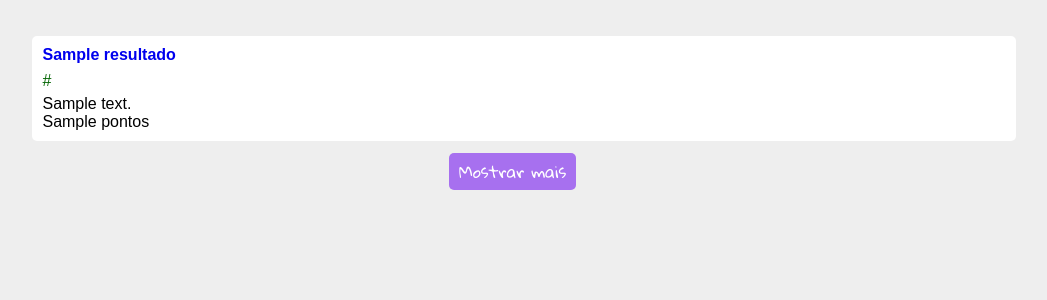
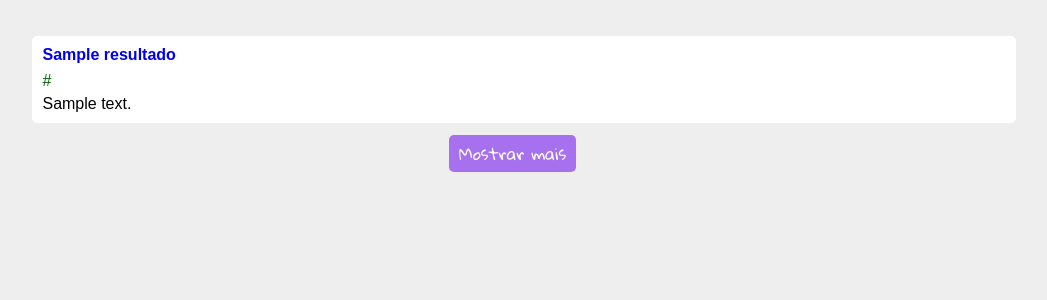
Before and after one commit to PedroHenriqueDevBR/avaliacao-buscador, a Django app: template web/poodle/templates/resultado.html in a window 1280 px wide. Shown: the part 56-356 px from the top of the page, without its empty margins (116-1163 px from the left). Run offline with Django 3.2, Linux system fonts and the light colour scheme; the template is opened without the code that fills it: most values are stand-ins (such as "Sample title", 1, 10 or a date in 2020).

Commit message:
alterações do pedro

```diff
--- a/web/poodle/templates/resultado.html
+++ b/web/poodle/templates/resultado.html
@@ -25,7 +25,6 @@
                     <h1><a href="{{ resultado.link }}"> {{ resultado.titulo }} </a></h1>
                     <a href="{{ resultado.link }}" class="link">{{ resultado.link }}</a>
                     <p class="descricao">{{ resultado.descricao }}</p>
-                    <p class="pontos">{{ resultado.pontos }}</p>
                 </section>
             {% endfor %}
 
```
Also changed, not shown: web/poodle/cache.sqlite.
